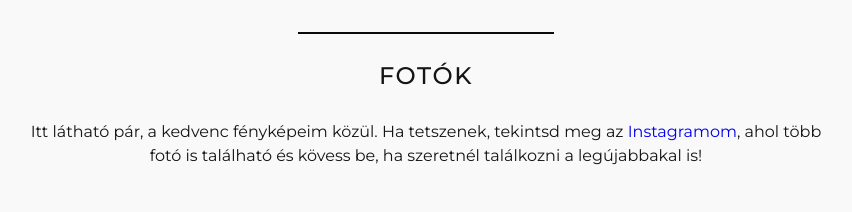
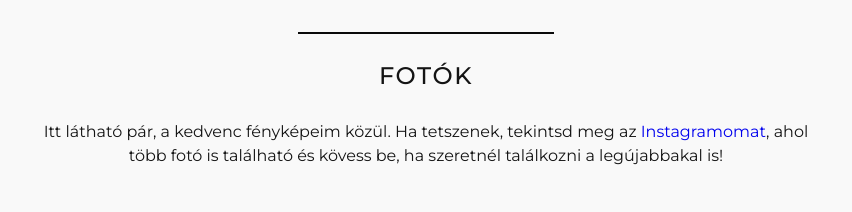
Before and after one commit to Patrik0624/Main-Page, a plain HTML site: page index.html in a window 1280 px wide. Shown: the part 945-1157 px from the top of the page, without its empty margins (214-1066 px from the left). Drawn offline with nearby package versions, Linux system fonts and the light colour scheme.

Commit message:
Version 0.21 - Bug fix

```diff
--- a/css/main.css
+++ b/css/main.css
@@ -176,7 +176,7 @@ table {
 		border: 2px solid rgb(40,40,40);
 		transition: 0.3s ease-in-out;
 	}
-/*==========NAV==========*/
+/*==========NAVBAR==========*/
   nav {
     height: 86px;
 		padding-left: 4vw;
--- a/index.html
+++ b/index.html
@@ -43,7 +43,7 @@
       <div class="photos">
         <a id="photos"></a>
         <h2>Fotók</h2>
-        <p>Itt látható pár, a kedvenc fényképeim közül. Ha tetszenek, tekintsd meg az <a href="https://www.instagram.com/lestarpatrik/" target="_blank">Instagramom</a>, ahol több fotó is található és kövess be, ha szeretnél találkozni a legújabbakal is!</p>
+        <p>Itt látható pár, a kedvenc fényképeim közül. Ha tetszenek, tekintsd meg az <a href="https://www.instagram.com/lestarpatrik/" target="_blank">Instagramomat</a>, ahol több fotó is található és kövess be, ha szeretnél találkozni a legújabbakal is!</p>
         <div class="pictures">
           <img src="assets/1.jpg" alt="">
           <img src="assets/2.jpg" alt="">
```
